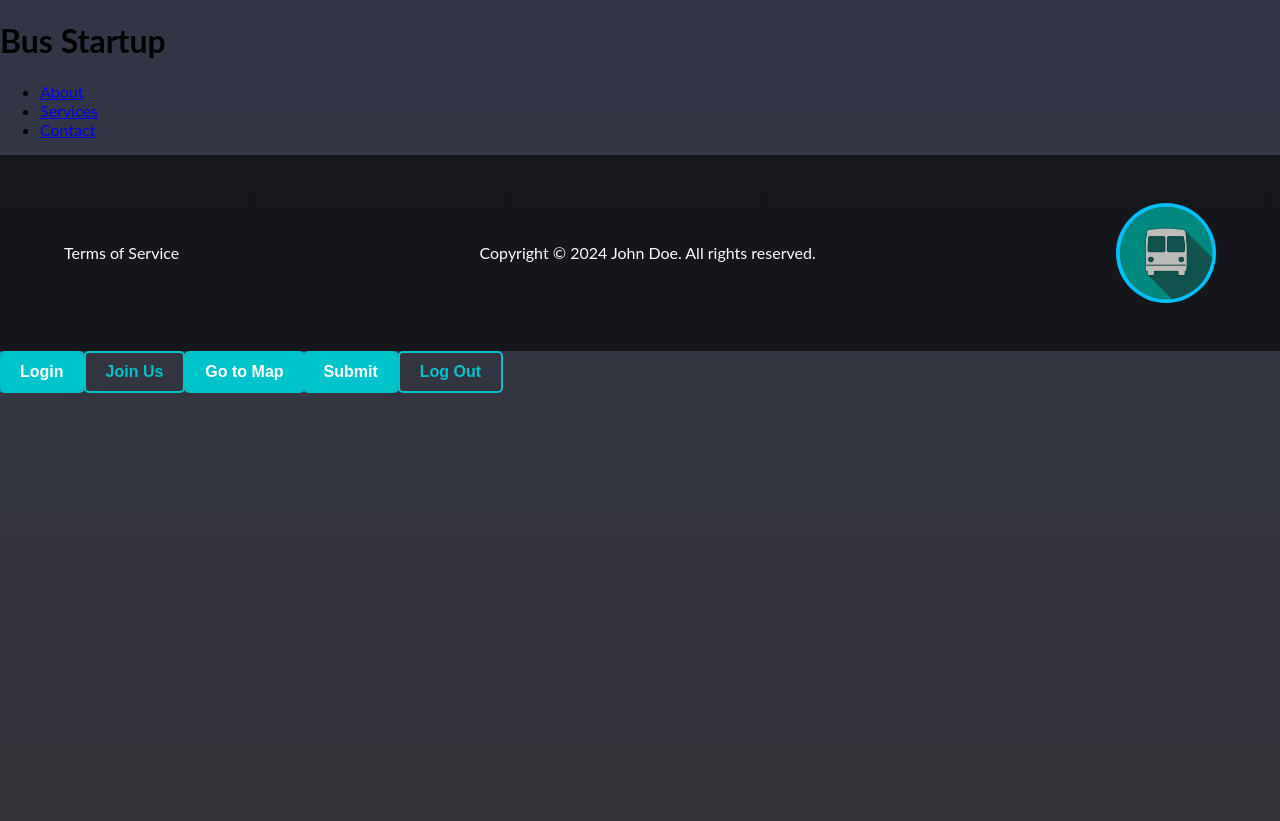
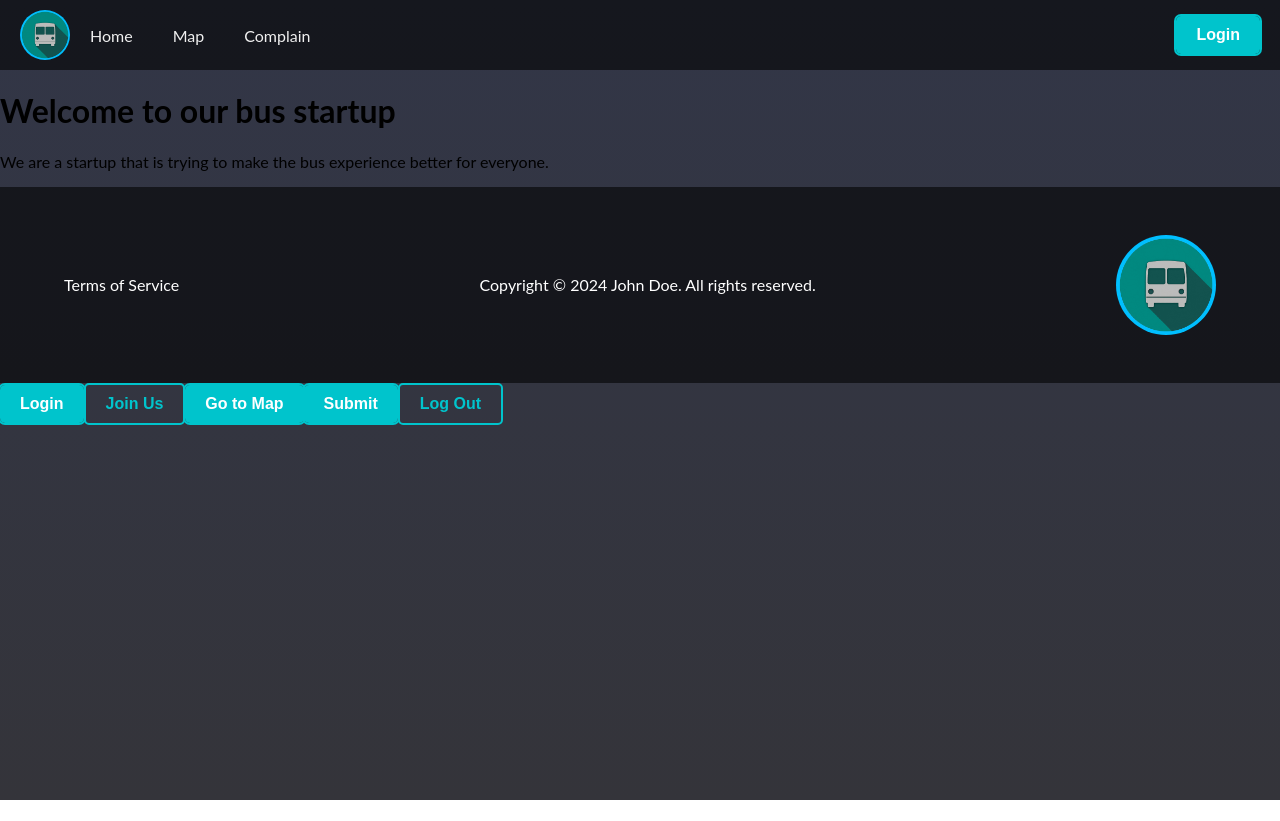
Before and after one commit to EdrinM22/BusStartupEpoka_frontend, a React (Vite) app in the folder bus-startup/: page / in a window 1280 px wide. After the commit the page ends 800 px from the top, so only its background shows below. Built offline with nearby package versions, Linux system fonts and the light colour scheme.

Commit message:
fixed header

```diff
--- a/bus-startup/src/App.jsx
+++ b/bus-startup/src/App.jsx
@@ -9,6 +9,12 @@ function App() {
   return (
     <>
       <Header />
+      <div className="content">
+        <h1>Welcome to our bus startup</h1>
+        <p>
+          We are a startup that is trying to make the bus experience better for everyone.
+        </p>
+      </div>
       <Footer />
       <LoginButton/>
       <JoinUsButton/>
--- a/bus-startup/src/components/Header.jsx
+++ b/bus-startup/src/components/Header.jsx
@@ -1,14 +1,18 @@
-export default function Header() {
+import LoginButton from "./custom_elements/login_button";
+import logoIcon from "../assets/busicon.png";
+
+const Header = () => {
     return (
-        <header>
-        <h1>Bus Startup</h1>
-        <nav>
-            <ul>
-            <li><a href="#about">About</a></li>
-            <li><a href="#services">Services</a></li>
-            <li><a href="#contact">Contact</a></li>
-            </ul>
-        </nav>
-        </header>
-    )
-}
+      <header className="header">
+        <div className="nav-container">
+          <img src={logoIcon} alt="Bus Logo" className="bus-icon-header"/>
+          <span className="nav-text">Home</span>
+          <span className="nav-text">Map</span>
+          <span className="nav-text">Complain</span>
+        </div>
+        <LoginButton/>
+      </header>
+    );
+  }
+
+  export default Header;
--- a/bus-startup/src/index.css
+++ b/bus-startup/src/index.css
@@ -69,3 +69,37 @@ body{
 .blue-outline-button:hover {
   background-color: #00A4AC;
 }
+
+
+/*! ------------------------------------- HEADER ------------------------------------- */
+.header {
+  display: flex;
+  justify-content: space-between;
+  align-items: center;
+  background-color: rgb(0, 0, 0, 0.58);
+  padding: 10px 20px;
+}
+
+.nav-container {
+  display: flex;
+  align-items: center;
+}
+
+.nav-text {
+  color: #f0f0f0;
+  margin-right: 20px;
+  cursor: pointer;
+  padding-left: 20px;
+  display: flex;
+}
+
+
+.nav-text:hover {
+  color: #e91e63;
+}
+.bus-icon-header{
+  width: 50px;
+  height: 50px;
+  background-color: #00BFFF;
+  border-radius: 50%;
+}
```
